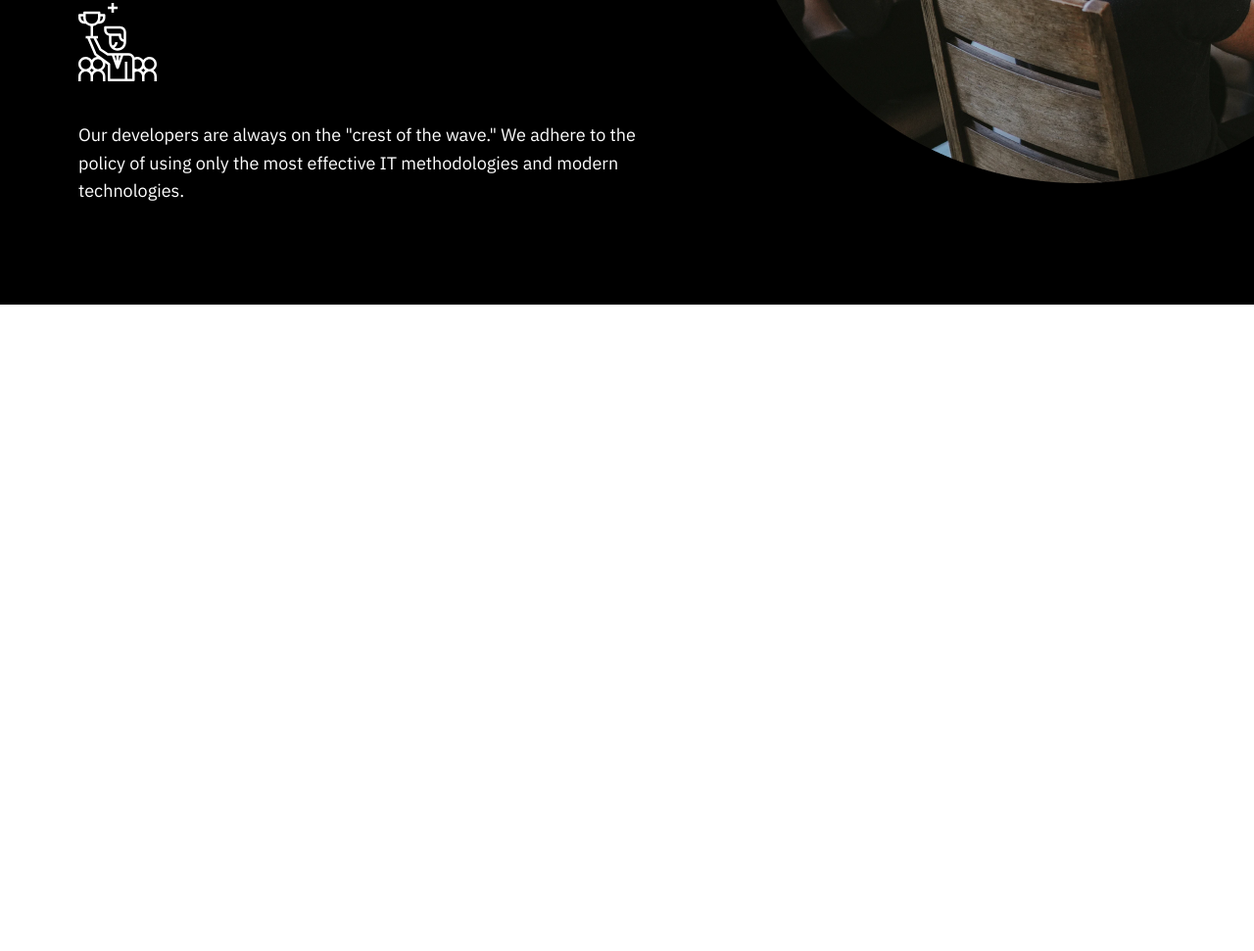
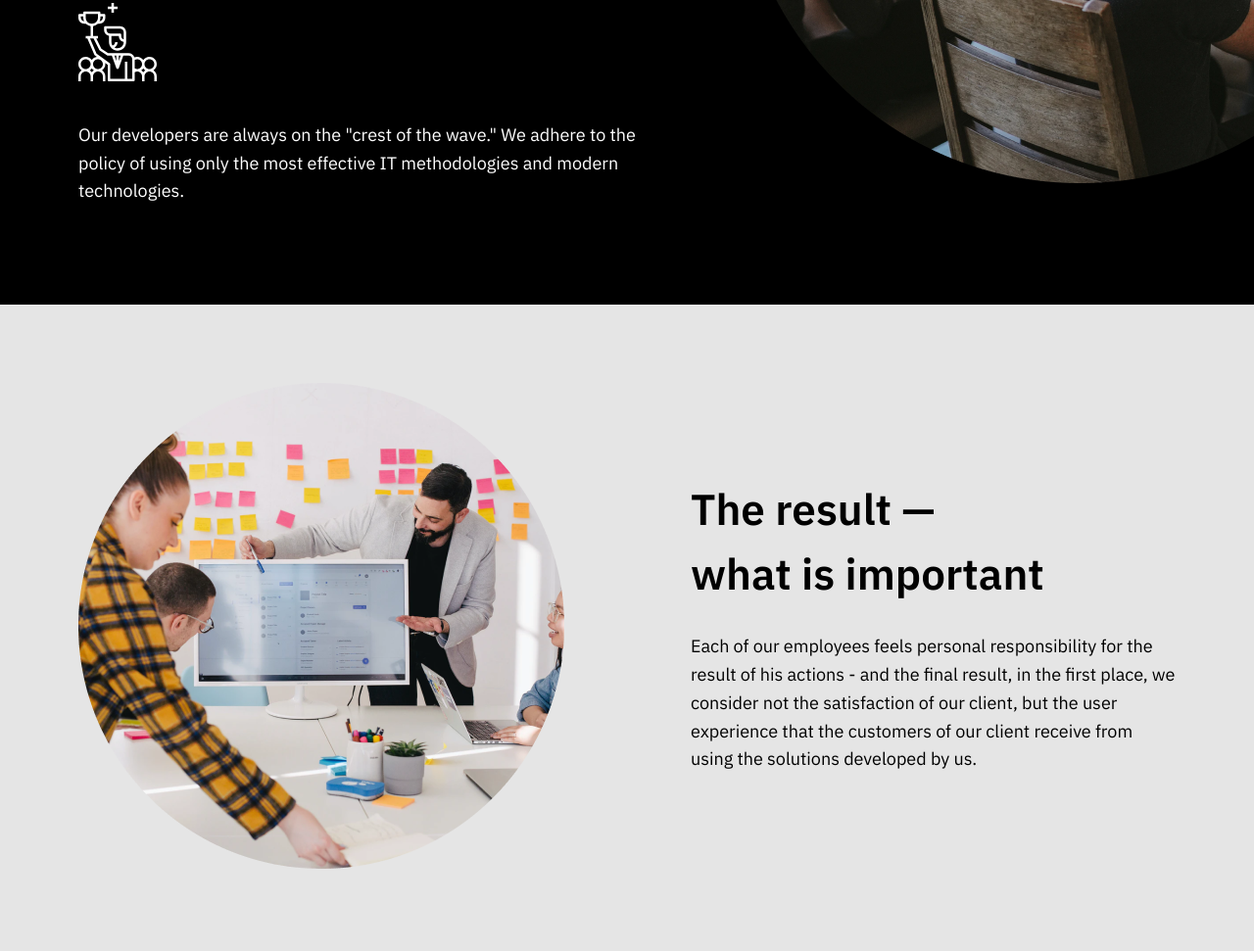
Before and after one commit to garold664/bboss.io-test, a website: page source/index.html in a window 1280 px wide. Shown: the part 746-1717 px from the top of the page at 98% size. Before the commit the page ends 1057 px from the top, so only its background shows below. Drawn offline with nearby package versions, Linux system fonts and the light colour scheme; files that its build step writes are made by us from their sources.

Commit message:
заканчивает десктоп версию блока result

```diff
--- a/source/index.html
+++ b/source/index.html
@@ -81,7 +81,24 @@
           <img class="approach__img" src="img/approach-bg@1x.png"  srcset="img/approach-bg@2x.png 2x" width="701" height="701">
         </div>
       </div>
+    </section>
 
+    <section class="result">
+      <div class="result__container">
+        <div class="result__img-block">
+          <img class="result__img" src="img/result-bg@1x.png" width="496" height="496">
+        </div>
+        <div class="result__content">
+          <h2 class="result__title">
+            The result —<br> what is important
+          </h2>
+          <div class="result__text-wrap">
+            <p>
+              Each of our employees feels personal responsibility for the result of his actions - and the final result, in the first place, we consider not the satisfaction of our client, but the user experience that the customers of our client receive from using the solutions developed by us.
+            </p>
+          </div>
+        </div>
+      </div>
     </section>
   </main>
 </body>
--- a/source/sass/base.scss
+++ b/source/sass/base.scss
@@ -11,7 +11,7 @@ body {
   font-size: 16px;
   line-height: 21px;
   position: relative;
-  color: $color-white;
+  color: #000000;
   display: flex;
   flex-direction: column;
   min-height: 100vh;
--- a/source/sass/components/approach.scss
+++ b/source/sass/components/approach.scss
@@ -2,6 +2,7 @@
   padding-top: 75px;
   padding-bottom: 102px;
   overflow: hidden;
+  color: #ffffff;
   background-color: #000000;
 
   &__container {
--- a/source/sass/components/components.scss
+++ b/source/sass/components/components.scss
@@ -1,3 +1,4 @@
 @import "header.scss";
 @import "logo.scss";
 @import "approach.scss";
+@import "result.scss";
--- /dev/null
+++ b/source/sass/components/result.scss
@@ -0,0 +1,41 @@
+.result {
+
+  background-color: #e5e5e5;
+  &__container {
+    @include container;
+    display: flex;
+  }
+
+  &__img-block {
+    flex-shrink: 0;
+    padding-top: 80px;
+    padding-bottom: 80px;
+  }
+
+  &__content {
+    display: flex;
+    flex-direction: column;
+    justify-content: center;
+    width: 45%;
+    margin-left: 129px;
+    // padding-top: 175px;
+  }
+
+  &__title {
+    @include reset;
+    padding-bottom: 28px;
+    font-weight: 600;
+    font-size: 44px;
+    line-height: 1.5;
+  }
+
+  &__text-wrap {
+    padding-bottom: 8px;
+  }
+
+  &__text-wrap p {
+    @include reset;
+    font-size: 18px;
+    line-height: 1.6;
+  }
+}
```
Also changed, not shown: build/css/style.css, build/css/style.min.css, build/img/result-bg@1x.png (added), build/img/result-bg@2x.png (added), build/index.html, source/img/result-bg@1x.png (added), source/img/result-bg@2x.png (added), 2 other files.
